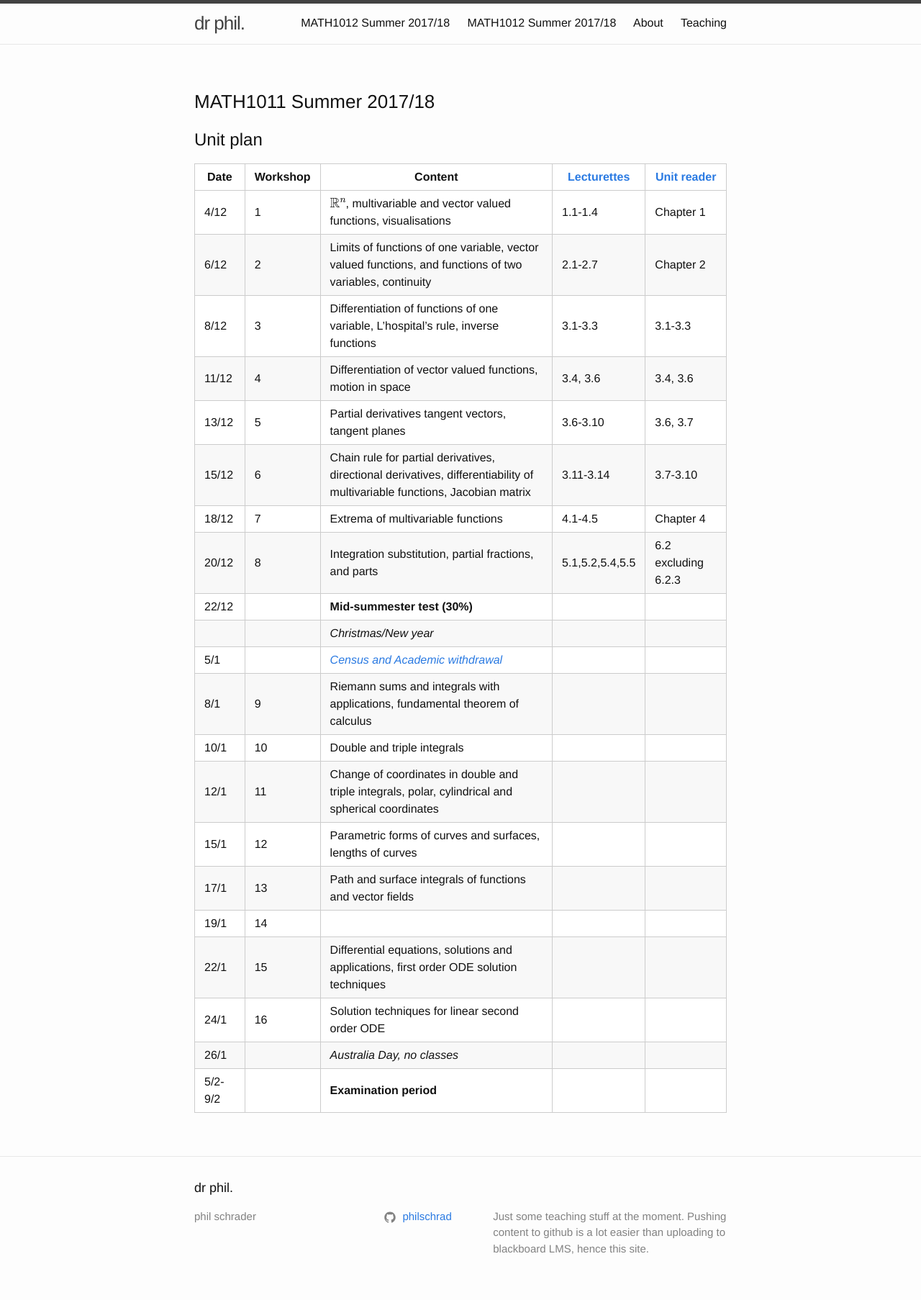
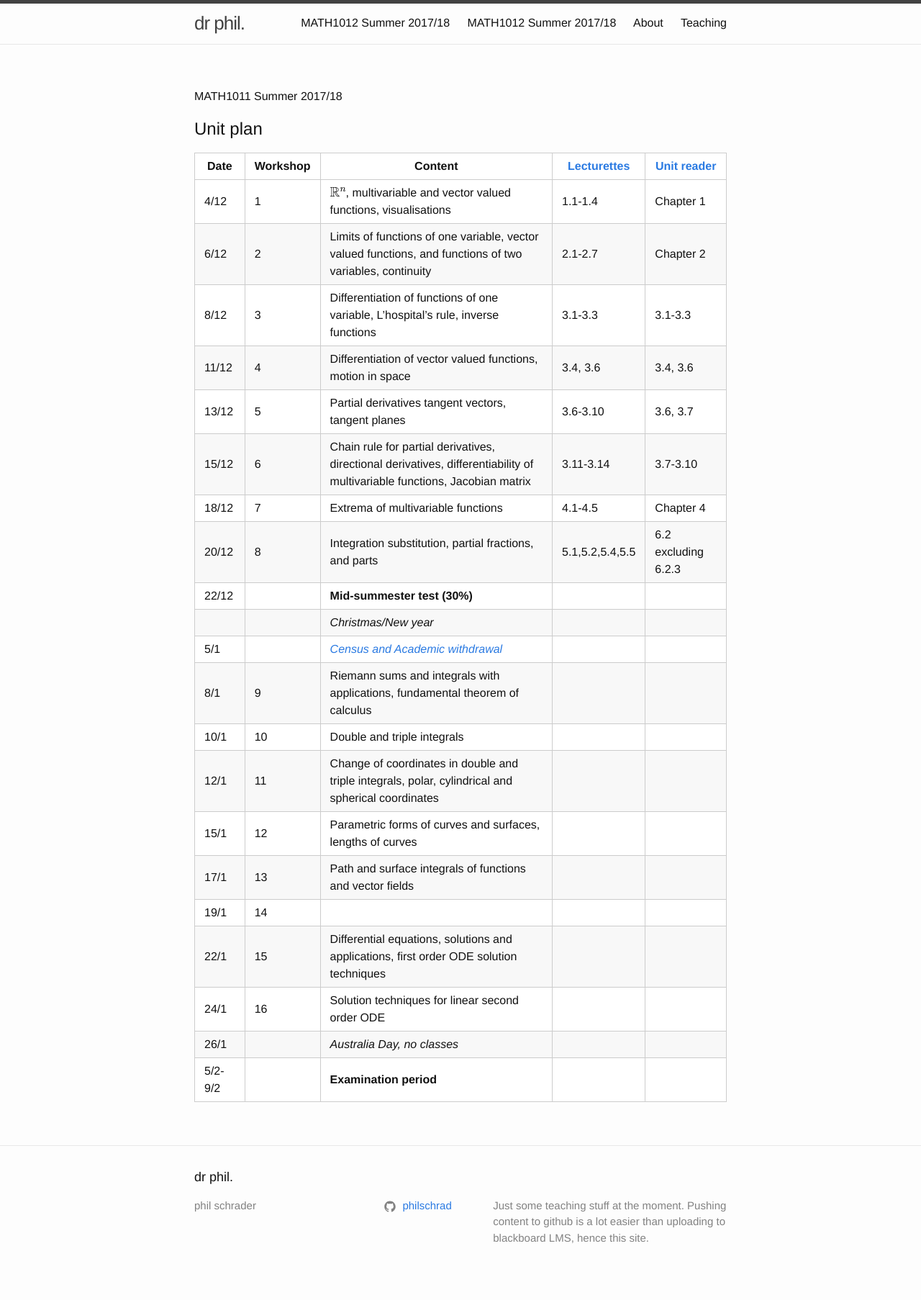
Before and after one commit to philschrad/philschrad.github.io, a Jekyll site: the page built from pages/MATH1011_unit_plan.md, in a window 1280 px wide. Shown: the whole page at 72% size. Built offline with Jekyll 4.4.1, drawn with Linux system fonts in a browser that asks for light colours; formulas are drawn with MathJax 3.

```diff
--- a/pages/MATH1011_unit_plan.md
+++ b/pages/MATH1011_unit_plan.md
@@ -6,7 +6,8 @@ layout: page
 [Unit reader]:https://lms.uwa.edu.au/bbcswebdav/pid-915626-dt-content-rid-6803912_1/courses/MATH1011_TS-SUMM-B_2018/notes/MATH1011_Reader_2017_02%281%29.pdf
 [Lecturettes]:MATH1011_lectures.html
 
-### MATH1011 Summer 2017/18
+MATH1011 Summer 2017/18
+
 # Unit plan
 
 
```
